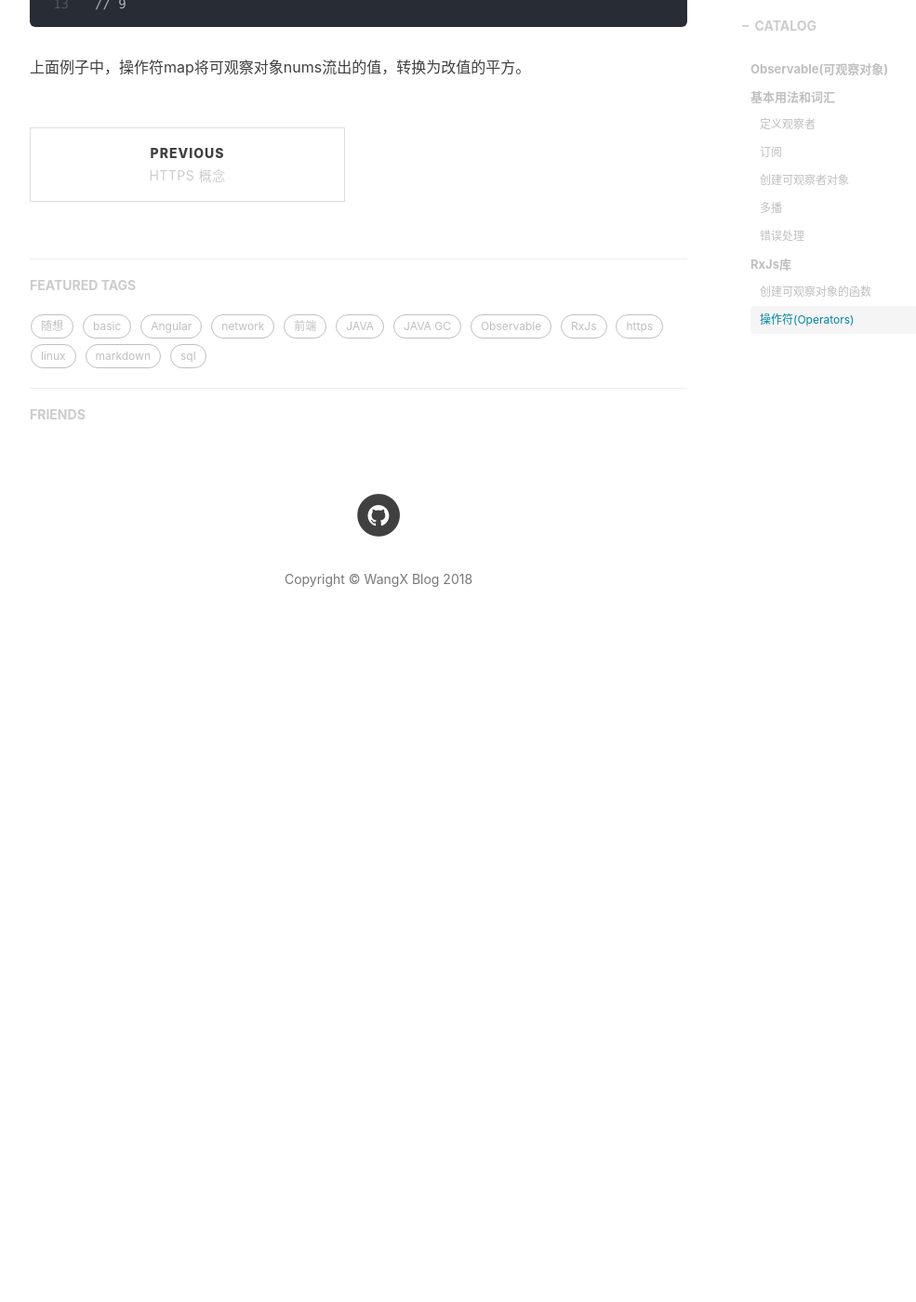
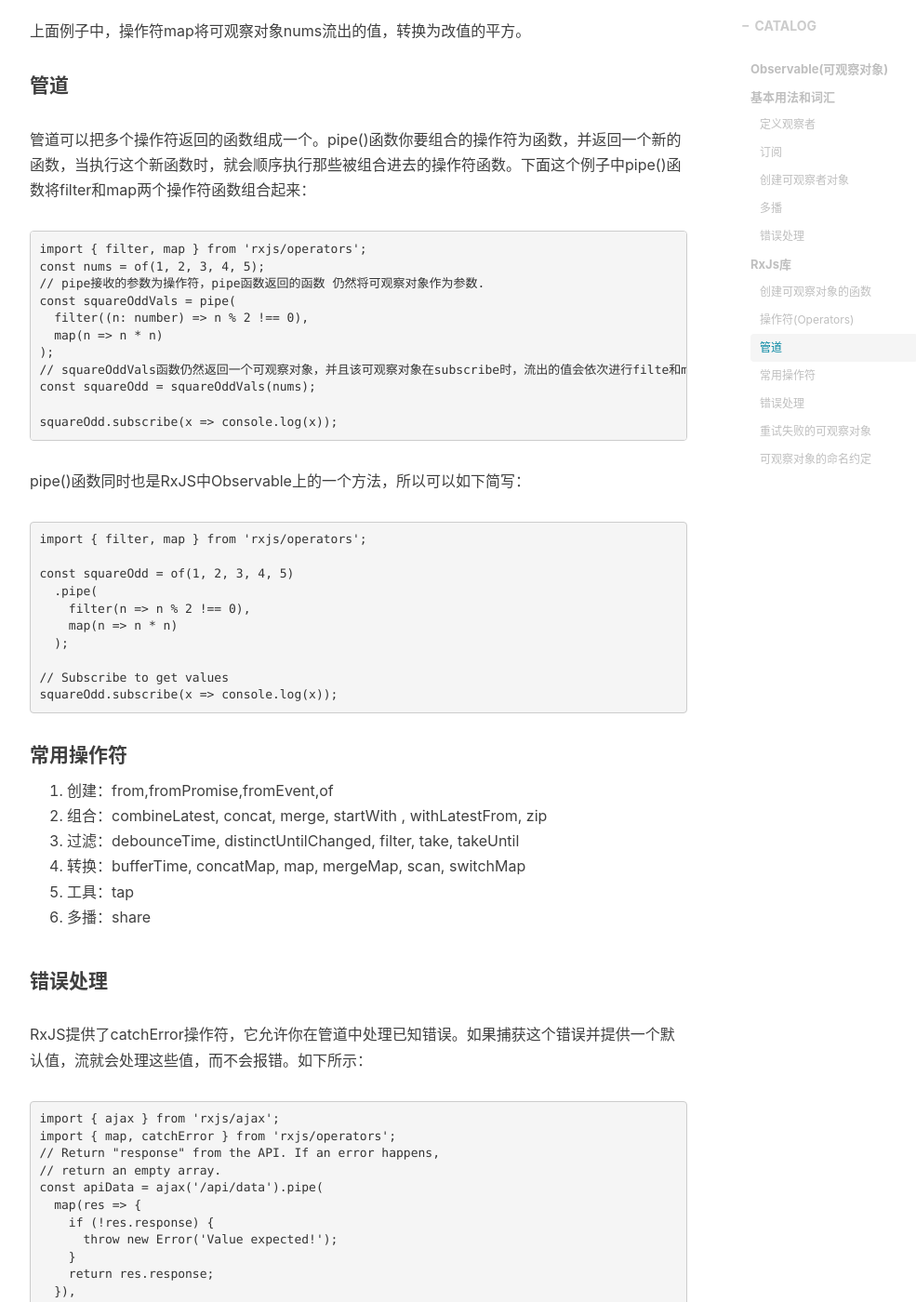
Before and after one commit to fatty-wang/fatty-wang.github.io, a Jekyll site: the page built from _posts/2018-12-04-basic-Observable-RxJs.md, in a window 1280 px wide and 1400 px high, scrolled down 4674 px. Shown: the whole window at 93% size, without its empty margins (233-1218 px from the left). Built offline with Jekyll 4.4.1, drawn with Linux system fonts in a browser that asks for light colours; nearby versions of some CDN libraries; comment, search, counter and statistics services are not loaded; before the commit the page ends 5401 px from its top, so only the background shows below that; some of the changed text lies outside the part shown.

Commit message:
Observable and rxjs

````diff
--- a/_posts/2018-12-04-basic-Observable-RxJs.md
+++ b/_posts/2018-12-04-basic-Observable-RxJs.md
@@ -154,7 +154,7 @@ RxJS提供了一些用来创建可观察对象的函数：
 #### 操作符(Operators)
 
 操作符是基于可观察对象构建的一些对集合进行复杂操作的函数。操作符接受一些配置项，然后返回一个以可观察对象为参数的函数。当执行这个返回的函数时，这个操作符会观察可观察对象中发出的值，转换它们，并返回**由转换后的值组成的新的可观察对象**。下面是一个操作组map()的例子：
-```html
+```TypeScriptGGggG
 import { map } from 'rxjs/operators';
 
 const nums = of(1, 2, 3);
@@ -170,3 +170,69 @@ squaredNums.subscribe(x => console.log(x));
 // 9
 ```
 上面例子中，操作符map将可观察对象nums流出的值，转换为改值的平方。
+
+#### 管道
+管道可以把多个操作符返回的函数组成一个。pipe()函数你要组合的操作符为函数，并返回一个新的函数，当执行这个新函数时，就会顺序执行那些被组合进去的操作符函数。下面这个例子中pipe()函数将filter和map两个操作符函数组合起来：
+```TypeScript
+import { filter, map } from 'rxjs/operators';
+const nums = of(1, 2, 3, 4, 5);
+// pipe接收的参数为操作符，pipe函数返回的函数 仍然将可观察对象作为参数.
+const squareOddVals = pipe(
+  filter((n: number) => n % 2 !== 0),
+  map(n => n * n)
+);
+// squareOddVals函数仍然返回一个可观察对象，并且该可观察对象在subscribe时，流出的值会依次进行filte和map
+const squareOdd = squareOddVals(nums);
+
+squareOdd.subscribe(x => console.log(x));
+```
+pipe()函数同时也是RxJS中Observable上的一个方法，所以可以如下简写：
+```TypeScript
+import { filter, map } from 'rxjs/operators';
+
+const squareOdd = of(1, 2, 3, 4, 5)
+  .pipe(
+    filter(n => n % 2 !== 0),
+    map(n => n * n)
+  );
+
+// Subscribe to get values
+squareOdd.subscribe(x => console.log(x));
+```
+#### 常用操作符
+1. 创建：from,fromPromise,fromEvent,of
+2. 组合：combineLatest, concat, merge, startWith , withLatestFrom, zip
+3. 过滤：debounceTime, distinctUntilChanged, filter, take, takeUntil
+4. 转换：bufferTime, concatMap, map, mergeMap, scan, switchMap
+5. 工具：tap
+6. 多播：share
+
+#### 错误处理
+
+RxJS提供了catchError操作符，它允许你在管道中处理已知错误。如果捕获这个错误并提供一个默认值，流就会处理这些值，而不会报错。如下所示：
+```TypeScript
+import { ajax } from 'rxjs/ajax';
+import { map, catchError } from 'rxjs/operators';
+// Return "response" from the API. If an error happens,
+// return an empty array.
+const apiData = ajax('/api/data').pipe(
+  map(res => {
+    if (!res.response) {
+      throw new Error('Value expected!');
+    }
+    return res.response;
+  }),
+  catchError(err => of([]))
+);
+
+apiData.subscribe({
+  next(x) { console.log('data: ', x); },
+  error(err) { console.log('errors already caught... will not run'); }
+});
+```
+#### 重试失败的可观察对象
+retry操作符可以重新尝试失败的请求。可以在catchError之前使用retry操作符。它会订阅原始的可观察对象，重新运行导致结果出错的动作序列。如果其中包含HTTP请求，就会重新发起那个HTTP请求。
+
+#### 可观察对象的命名约定
+
+* Angular中可观察对象的名字以 **“$”** 符号结尾。如果需要用某个属性来存储来自可观察对象的最近一个值，它的命名惯例是与可观察对象同名，但不带“$”后缀。
````
Also changed, not shown: _posts/2018-11-21-angular-template-syntax.md (+1 -2 lines).
